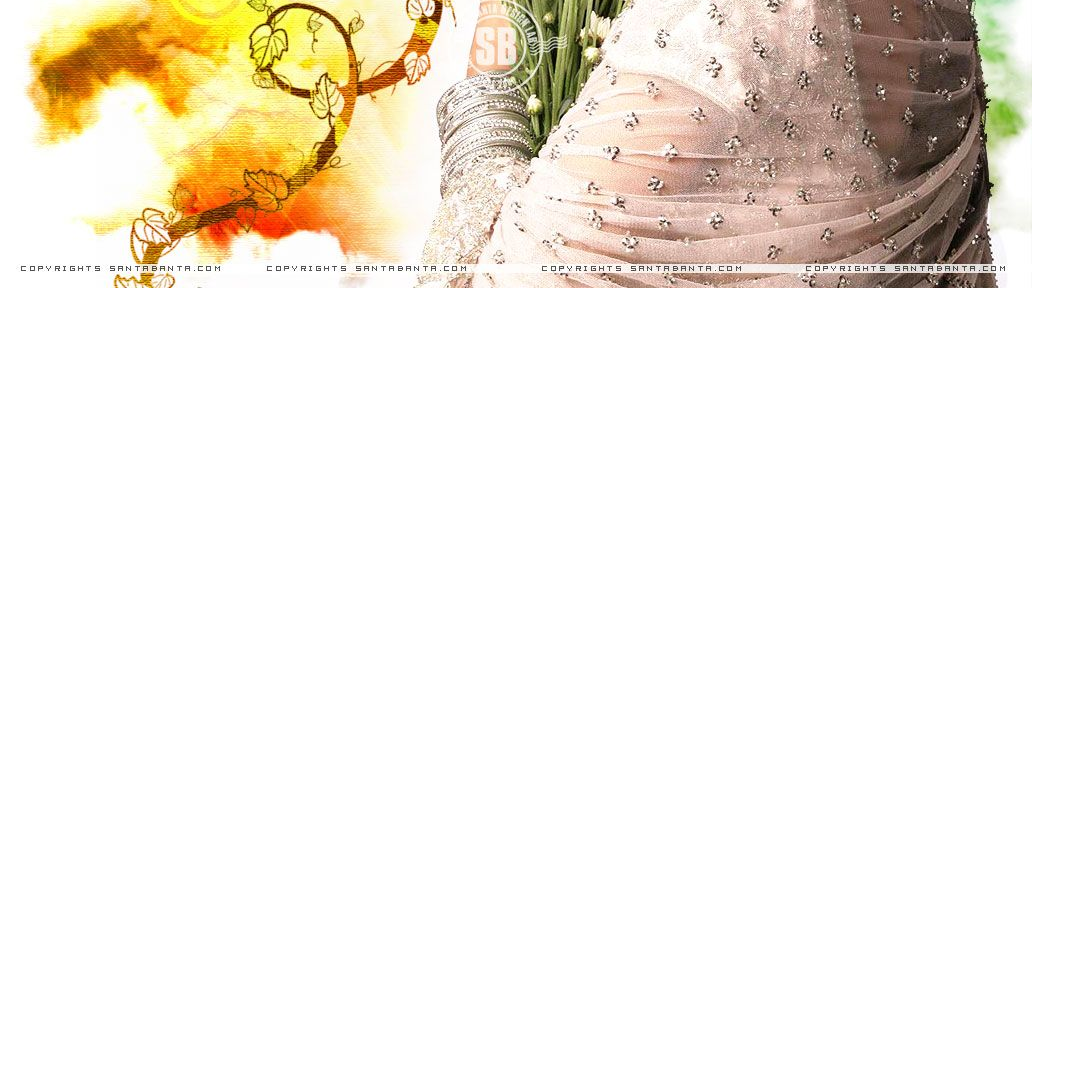
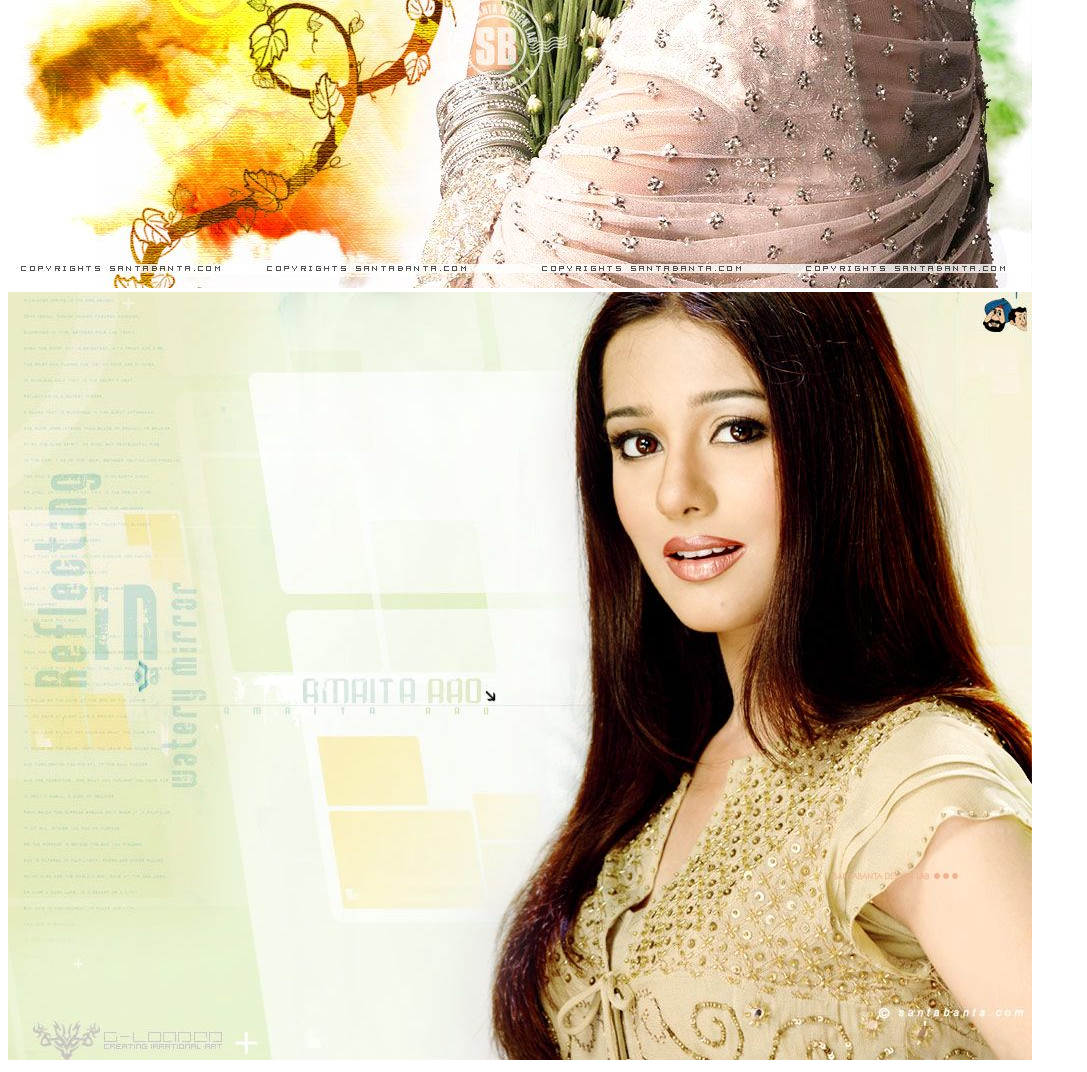
Before and after one commit to PulakAcharya/my-second-repo, a plain HTML site: page index.html in a window 1280 px wide. Shown: the part 612-1684 px from the top of the page, without its empty margins (0-1087 px from the left). Before the commit the page ends 912 px from the top, so only its background shows below. Drawn offline with Linux system fonts and the light colour scheme.

Commit message:
another image added

```diff
--- a/index.html
+++ b/index.html
@@ -11,5 +11,6 @@
     <h1> name changed</h1>
     <p>Lorem ipsum dolor sit amet consectetur adipisicing elit. Eveniet autem dolore enim dolor sunt exercitationem eum numquam error facilis sint impedit, unde iure dolorem nobis, mollitia adipisci deserunt debitis nesciunt similique laudantium. Ut suscipit eaque optio quis cum voluptate ea at asperiores qui nobis omnis voluptatem laudantium, quos iste rem!</p>
     <img src="wp6968862-vivah-wallpapers.jpg" alt="">
+    <img src="wp6968870-vivah-wallpapers.jpg" alt="">
 </body>
 </html>
```
